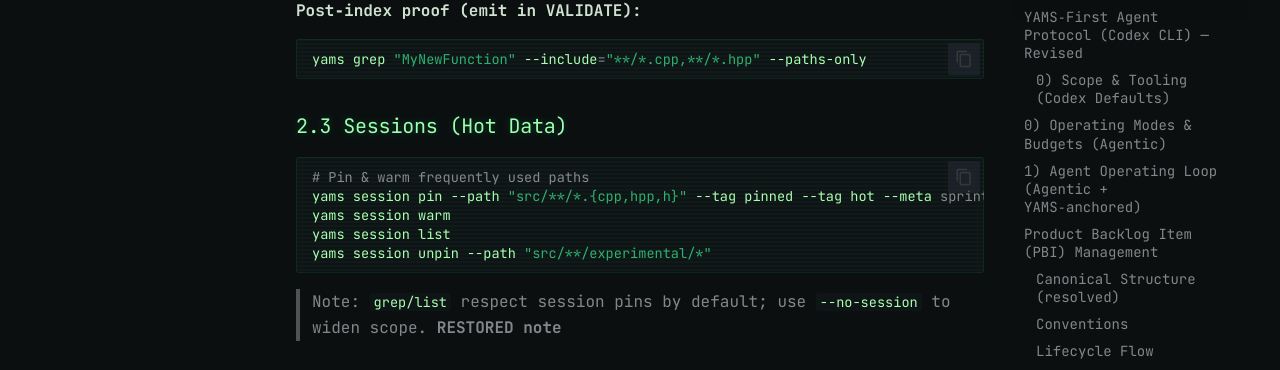
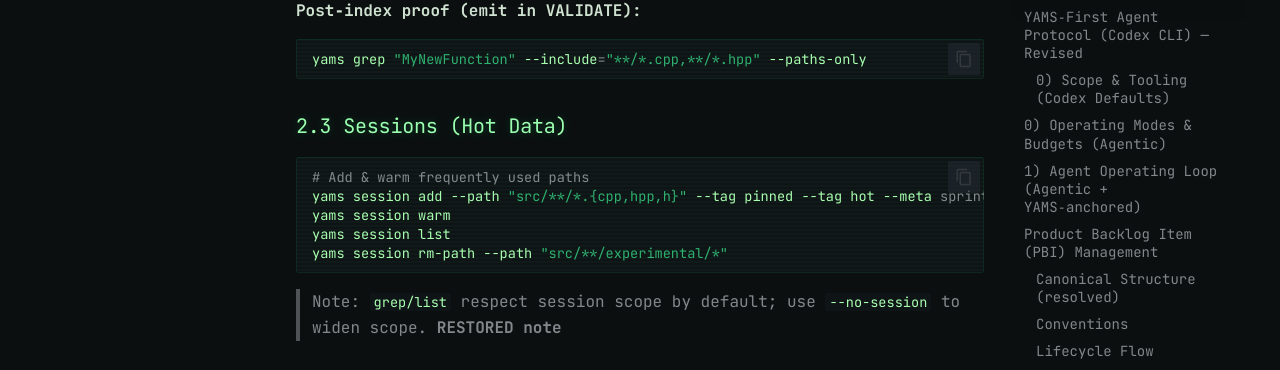
Before and after one commit to trvon/yams, an MkDocs documentation site: the page built from docs/prompts/PROMPT-eng-codex.md, in a window 1280 px wide and 900 px high, scrolled down 3522 px. Shown: the part 92-462 px from the top of the window. Built offline with MkDocs 1.6.1 and Material for MkDocs 9.7.7, drawn with Linux system fonts in a browser that asks for light colours.

Commit message:
ci and other fixes

````diff
--- a/docs/prompts/PROMPT-eng-codex.md
+++ b/docs/prompts/PROMPT-eng-codex.md
@@ -123,14 +123,14 @@ yams grep "MyNewFunction" --include="**/*.cpp,**/*.hpp" --paths-only
 ### 2.3 Sessions (Hot Data)
 
 ```bash
-# Pin & warm frequently used paths
-yams session pin --path "src/**/*.{cpp,hpp,h}" --tag pinned --tag hot --meta sprint=Q4
+# Add & warm frequently used paths
+yams session add --path "src/**/*.{cpp,hpp,h}" --tag pinned --tag hot --meta sprint=Q4
 yams session warm
 yams session list
-yams session unpin --path "src/**/experimental/*"
+yams session rm-path --path "src/**/experimental/*"
 ```
 
-> Note: `grep/list` respect session pins by default; use `--no-session` to widen scope. **RESTORED note**
+> Note: `grep/list` respect session scope by default; use `--no-session` to widen scope. **RESTORED note**
 
 ### 2.4 Modes & Keepalive
 
````
Also changed, not shown: 2 other files.
